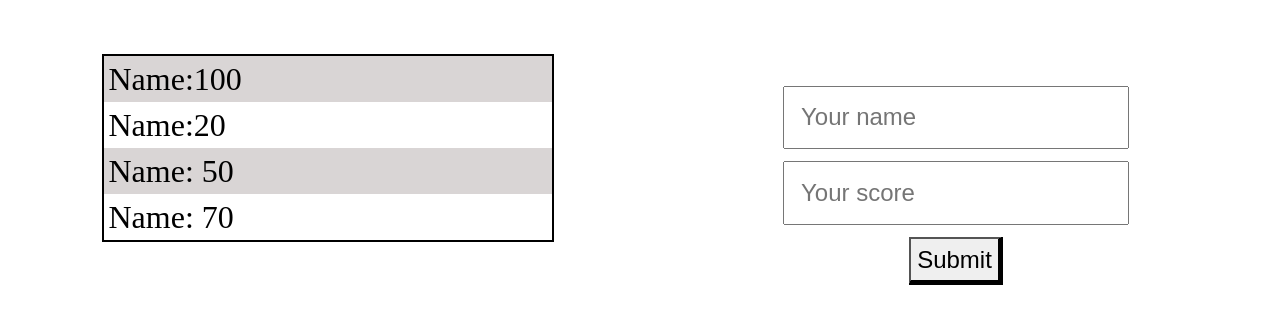
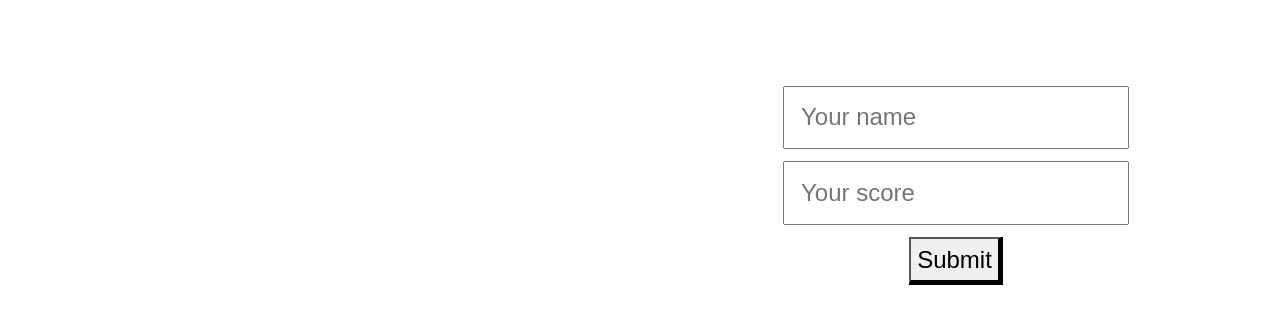
Before and after one commit to umarahgul/leaderboard, a website built with webpack: page src/index.html in a window 1280 px wide. Shown: the part 442-766 px from the top of the page. Built offline with nearby package versions, Linux system fonts and the light colour scheme.

Commit message:
Removed hard-wired li in index.html which were for demo only and created a fnction displayScores to interact with DOM and display scores

```diff
--- a/src/index.html
+++ b/src/index.html
@@ -16,11 +16,8 @@
           <h2>Recent scores</h2>
           <button class="refresh">Refresh</button>
         </div>
-        <ul id="scores">
-          <li >Name:100</li>
-          <li>Name:20</li>
-          <li>Name: 50</li>
-          <li>Name: 70</li>
+        <ul id="scoresList">
+
         </ul>
       </div>
       <div class="addScores">
```
Also changed, not shown: src/modules/displayScores.js (+11 -0 lines).
